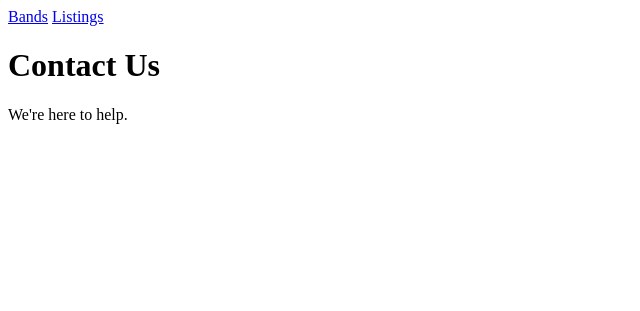
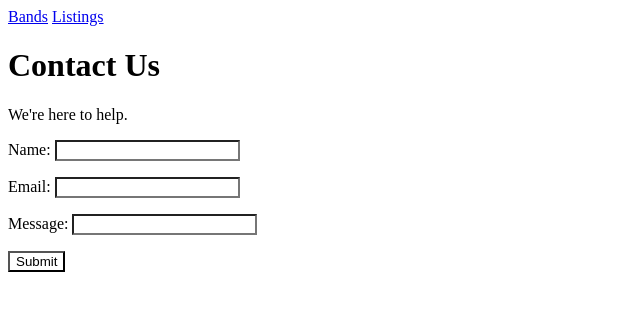
Before and after one commit to OpenClassrooms-Student-Center/6967196-Django-EN, a Django app: page /contact-us/ in a window 1280 px wide. Shown: the top 311 px of the page, without its empty margins (0-640 px from the left). Run offline with Django 3.2, Linux system fonts and the light colour scheme.

Commit message:
P4C2 define a form

```diff
--- /dev/null
+++ b/merchex/listings/forms.py
@@ -0,0 +1,7 @@
+from django import forms
+
+
+class ContactUsForm(forms.Form):
+    name = forms.CharField(required=False)
+    email = forms.EmailField()
+    message = forms.CharField()
--- a/merchex/listings/templates/listings/contact.html
+++ b/merchex/listings/templates/listings/contact.html
@@ -6,4 +6,10 @@
 
   <p>We're here to help.</p>
 
+  <form action="" method="post" novalidate>
+    {% csrf_token %}
+    {{ form.as_p }}
+    <input type="submit" value="Submit">
+  </form>
+
 {% endblock %}
--- a/merchex/listings/views.py
+++ b/merchex/listings/views.py
@@ -2,6 +2,7 @@ from django.http import HttpResponse
 from django.shortcuts import render
 
 from listings.models import Band, Listing
+from listings.forms import ContactUsForm
 
 
 def band_list(request):
@@ -37,4 +38,7 @@ def about(request):
 
 
 def contact(request):
-    return render(request, 'listings/contact.html')
+    form = ContactUsForm()
+    return render(request,
+                  'listings/contact.html',
+                  {'form': form})
```
